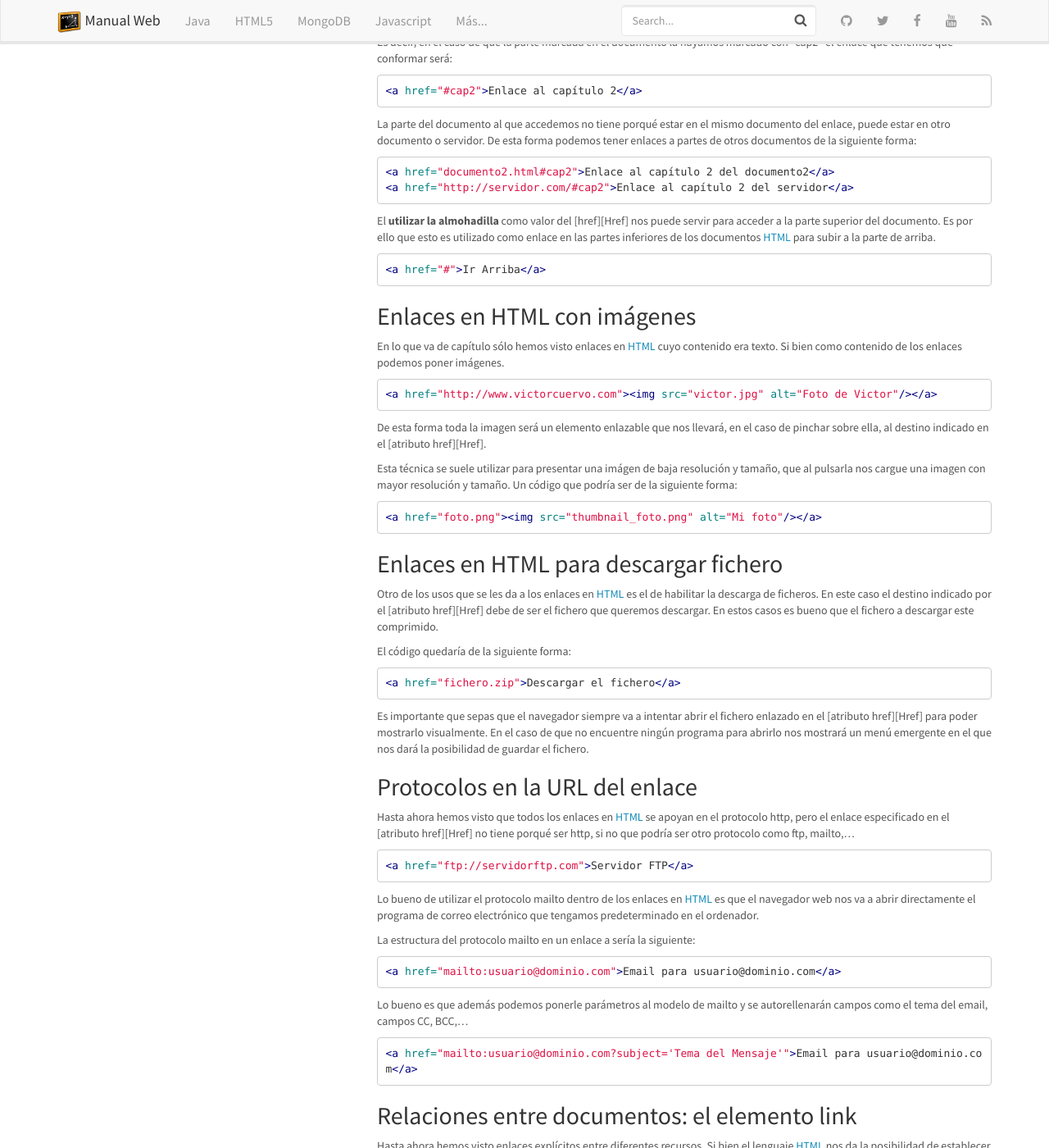
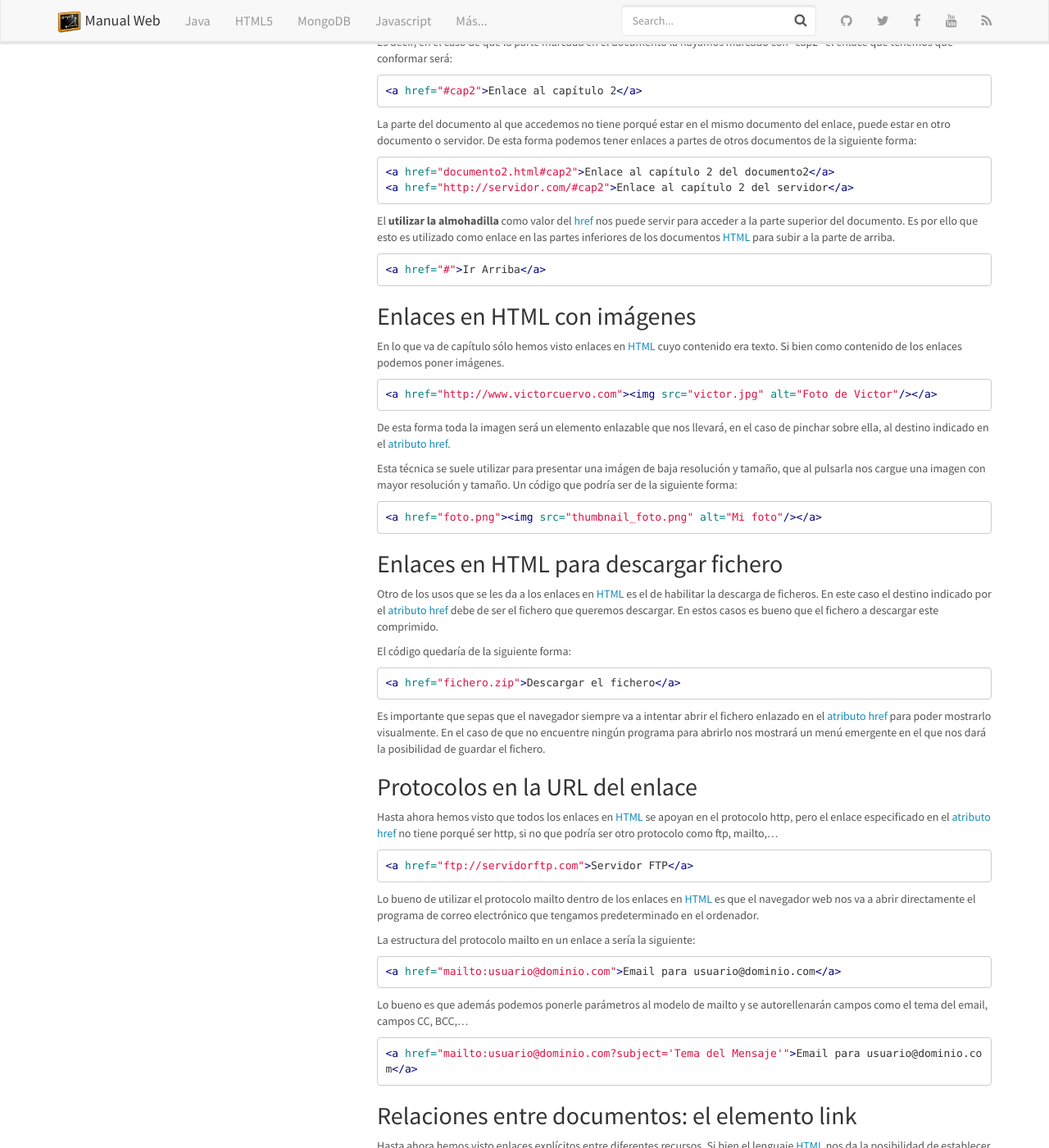
Before and after one commit to manualweb/manualweb, a Jekyll site: the page built from _html/enlaces-html.md, in a window 1280 px wide and 1400 px high, scrolled down 2058 px. Shown: the whole window at 82% size. Built offline with Jekyll 4.4.1, drawn with Linux system fonts in a browser that asks for light colours; nearby versions of some CDN libraries; comment, search, counter and statistics services are not loaded; part of the change alters nothing that is shown; some of the changed text lies outside the part shown.

```diff
--- a/_html/enlaces-html.md
+++ b/_html/enlaces-html.md
@@ -231,3 +231,4 @@ Las hojas de estilos se almacenan en ficheros .css. Así que podemos utilizar el
 [Type]: http://www.w3api.com/wiki/HTML:Type
 [FRAMESET]: http://w3api.com/wiki/HTML:FRAMESET
 [FRAME]: http://w3api.com/wiki/HTML:FRAME
+[Href]: http://www.w3api.com/HTML/a/href
```
